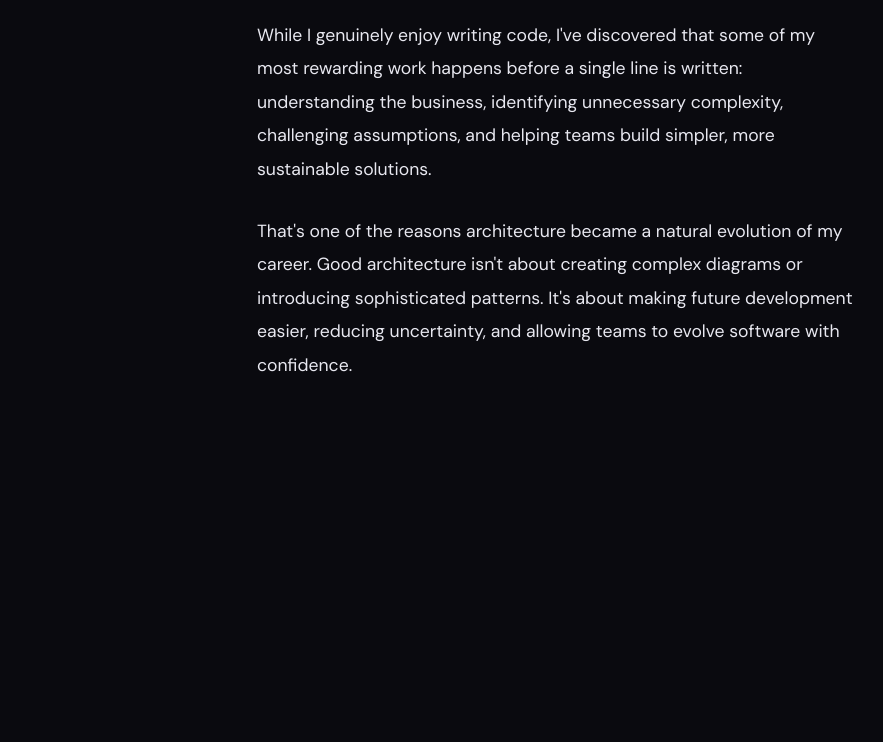
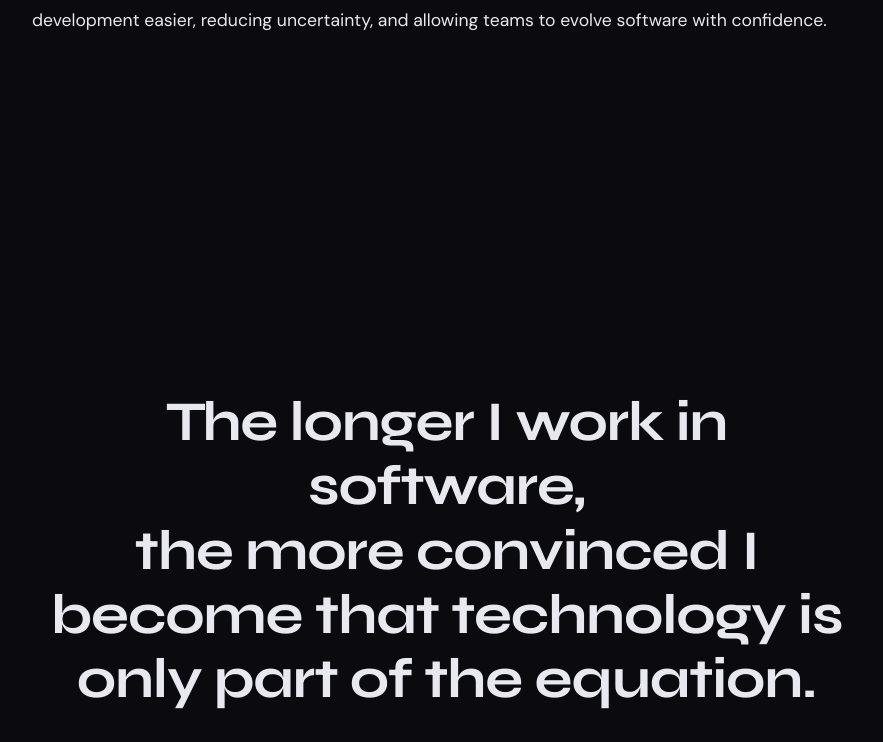
Before and after one commit to DamianMarquez/dmpage, a React (Vite) app in the folder client/: page /sections/about in a window 1280 px wide. Shown: the part 2826-3568 px from the top of the page, without its empty margins (233-1116 px from the left). Built offline with nearby package versions, Linux system fonts and the light colour scheme; no server answers; a web font is replaced by a local one.

Commit message:
About final v2

```diff
--- a/client/src/pages/sections/AboutPage.css
+++ b/client/src/pages/sections/AboutPage.css
@@ -6,7 +6,7 @@
 
     display: grid;
 
-    grid-template-columns: 240px minmax(0, 1fr);
+    grid-template-columns: 15px minmax(0, 1fr);
 
     gap: 4rem;
 
```
